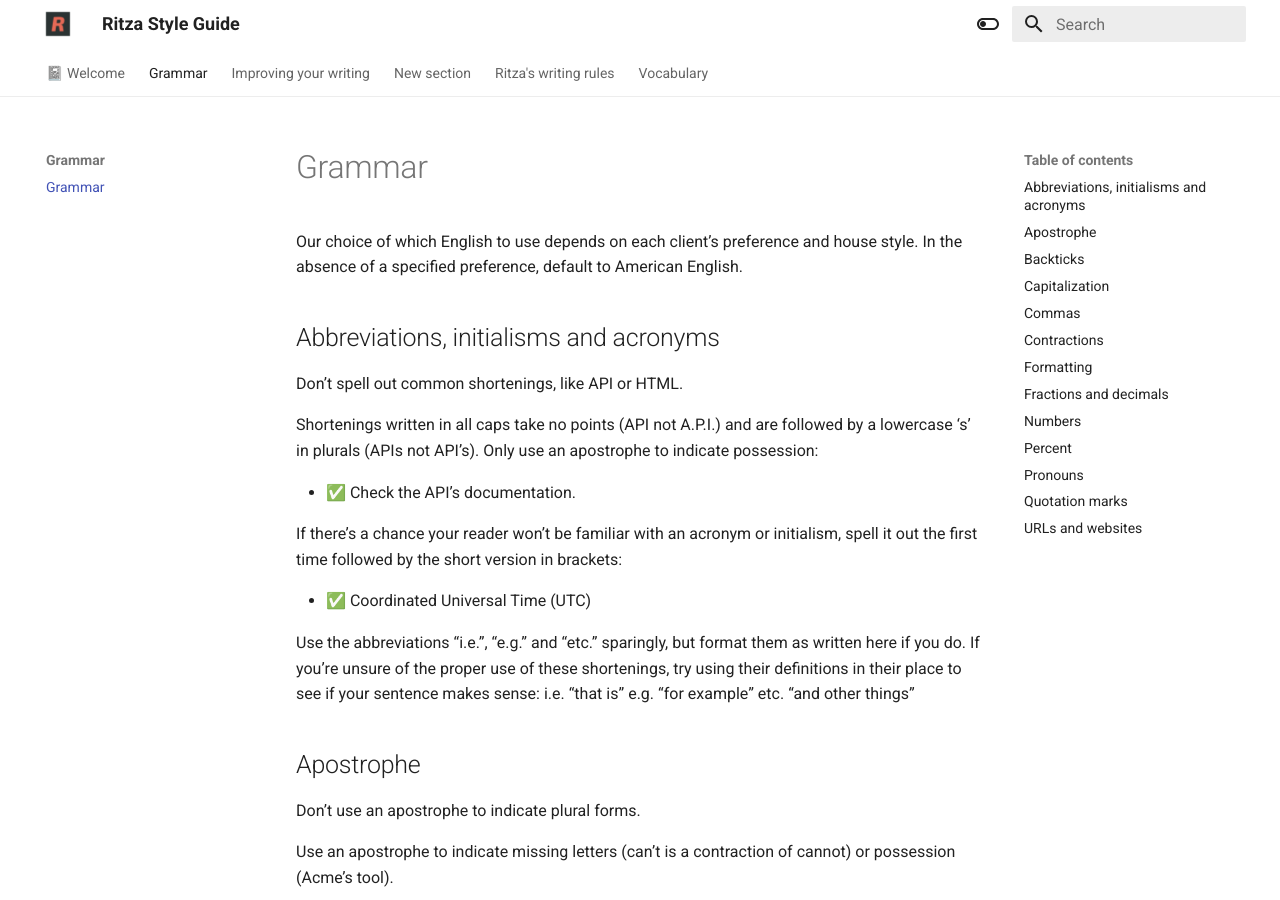
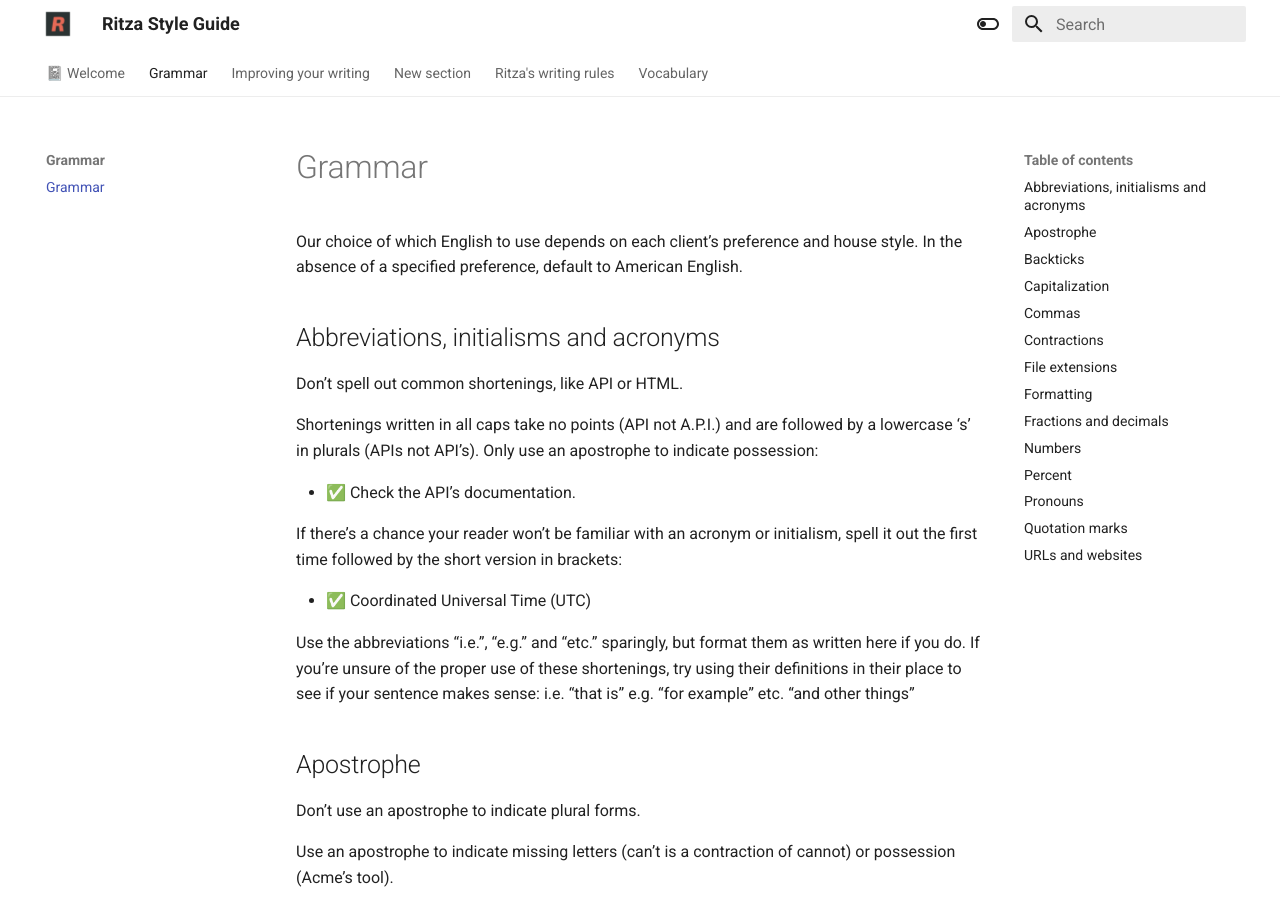
Before and after one commit to ritza-co/styleguide.ritza.co, an MkDocs documentation site: the page built from docs/grammar/grammar.md, in a window 1280 px wide and 900 px high. Built offline with MkDocs 1.6.1 and Material for MkDocs 9.7.7, drawn with Linux system fonts in a browser that asks for light colours.

Commit message:
Fixed missed subhead

```diff
--- a/docs/grammar/grammar.md
+++ b/docs/grammar/grammar.md
@@ -82,7 +82,7 @@
 
 Use common contractions (we’ll, let’s, can’t) to make your tone friendly and informal, but avoid less common contractions (d’ya know ’em?).
 
-**File extensions**
+## File extensions
 
 Use uppercase when referring to a file type, add a lowercase s without an apostrophe for plurals:
 
```
